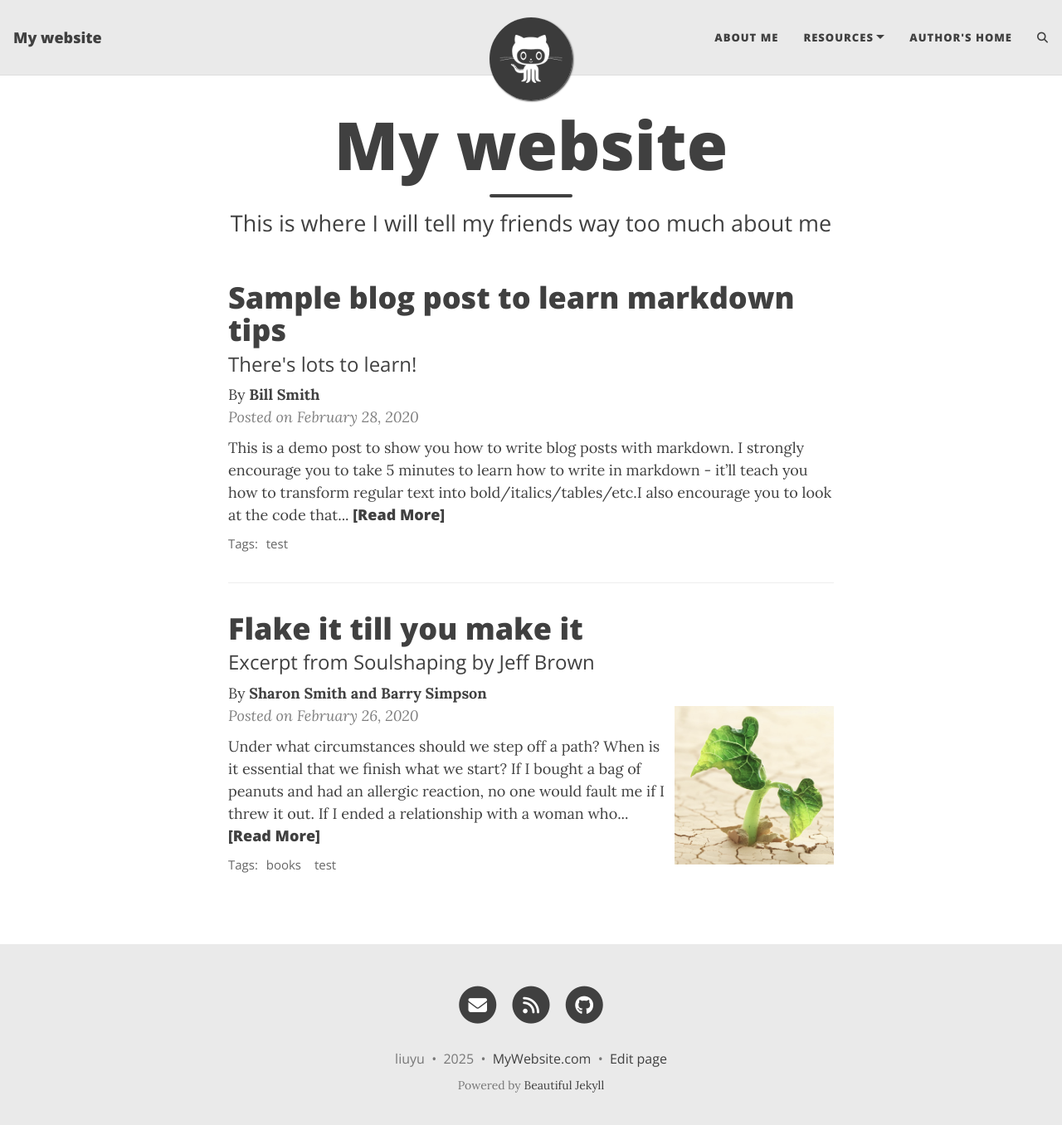
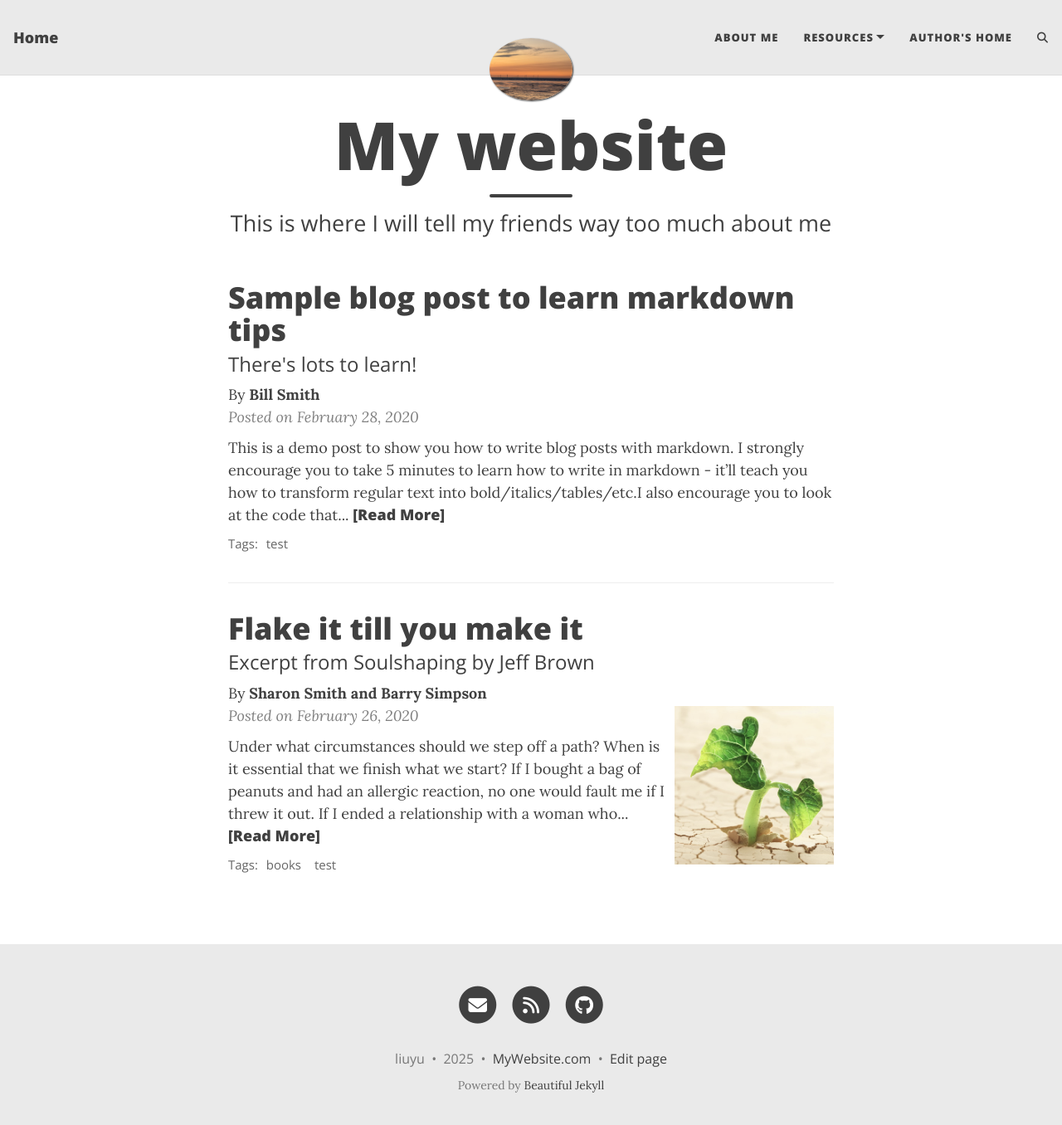
Before and after one commit to cosmoliu2002/cosmoliu2002.github.io, a Jekyll site: the page built from index.html, in a window 1280 px wide and 1369 px high. Shown: the top 1356 px of the window at 83% size. Built offline with Jekyll 4.4.1, drawn with Linux system fonts in a browser that asks for light colours; the list of posts is cut into pages by our own code; comment, search, counter and statistics services are not loaded.

Commit message:
Update _config.yml

```diff
--- a/_config.yml
+++ b/_config.yml
@@ -10,7 +10,7 @@
 ############################
 
 # Name of website
-title: My website
+title: Home
 
 # Your name to show in the footer
 author: liuyu
@@ -20,7 +20,7 @@ author: liuyu
 ###############################################
 
 navbar-links:
-  About Me: "aboutme"
+  About Me: "AboutMe"
   Resources:
     - Beautiful Jekyll: "https://beautifuljekyll.com"
     - Learn markdown: "https://www.markdowntutorial.com/"
@@ -32,7 +32,7 @@ navbar-links:
 
 # Image to show in the navigation bar - works best with a square image
 # Remove this parameter if you don't want an image in the navbar
-avatar: "/assets/img/avatar-icon.png"
+avatar: "/assets/img/image.jpeg"
 
 # By default, the image is cut into a circle. You can disable this behaviour by setting 'round-avatar: false'
 round-avatar: true
```
